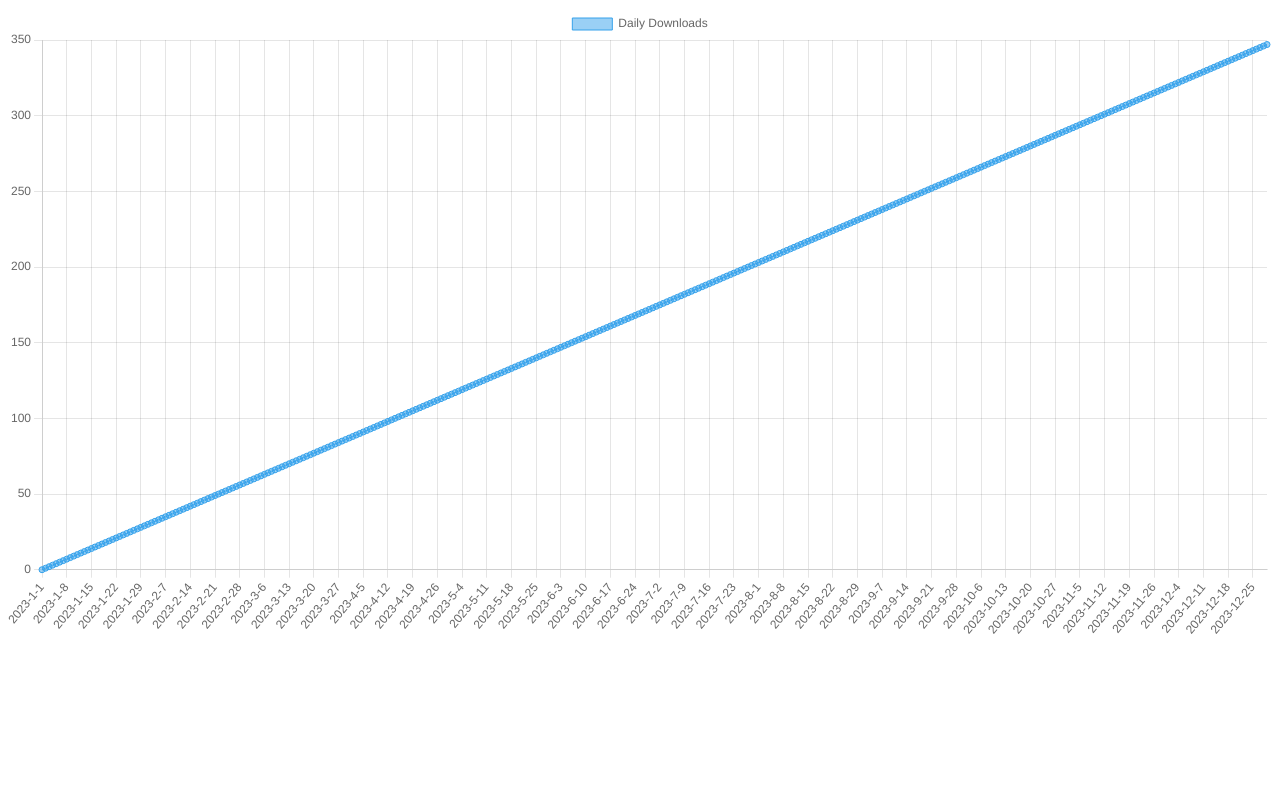
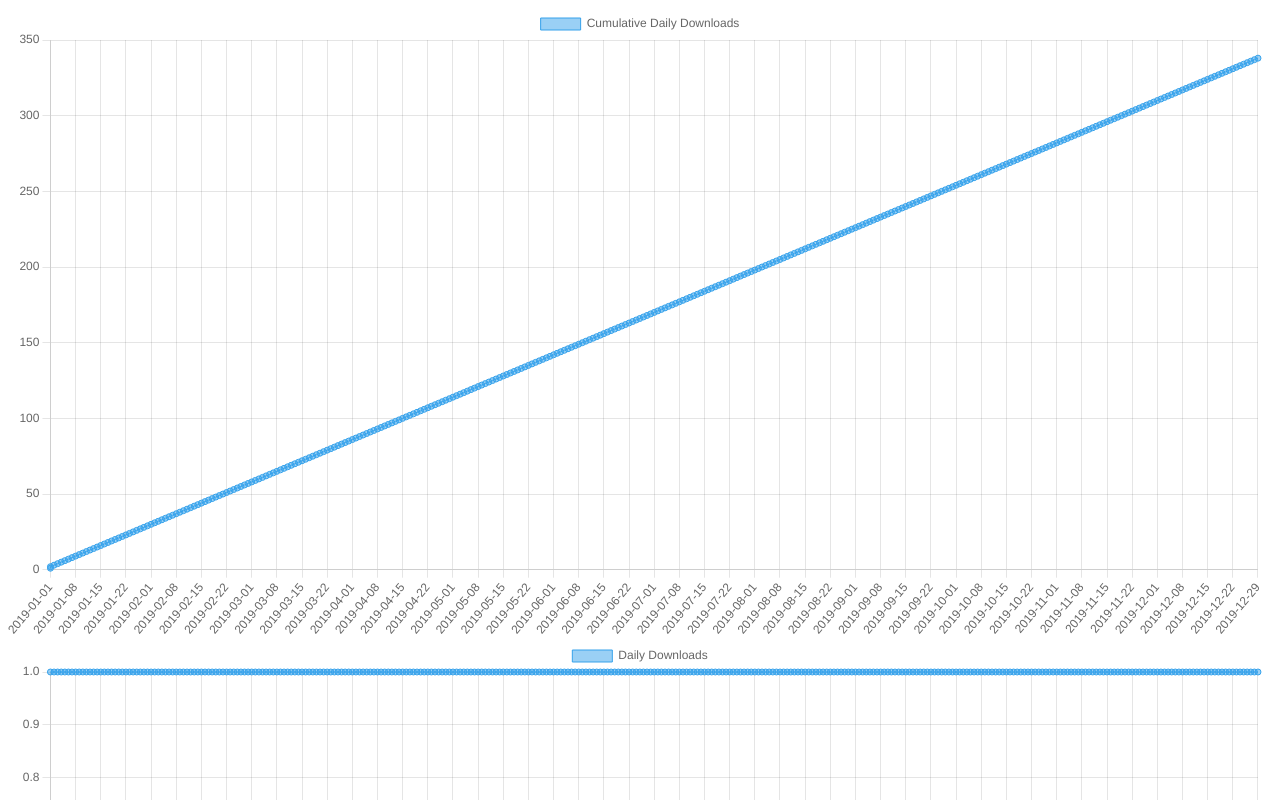
Before and after one commit to risingwavelabs/risingwave-download-metrics, a plain HTML site: page index.html in a window 1280 px wide. Shown: the top 800 px of the page. Drawn offline with nearby package versions, Linux system fonts and the light colour scheme.

Commit message:
fix aggregate_data bug + display both daily count, aggregate count

```diff
--- a/index.html
+++ b/index.html
@@ -1,3 +1,6 @@
+<div>
+  <canvas id="Cumulative Daily Downloads"></canvas>
+</div>
 <div>
   <canvas id="Daily Downloads"></canvas>
 </div>
@@ -6,7 +9,7 @@
 
 <script>
   // Generate 1 year of data, 1 download per day
-  const test_data = () => {
+  async function test_data() {
     let data = []
     for (let month = 1; month <= 12; month++) {
       for (let day = 1; day <= 29; day++) {
@@ -15,22 +18,31 @@
     }
     return data
   }
+  async function fetch_mock_data() {
+    const response = await fetch('https://raw.githubusercontent.com/risingwavelabs/risingwave-download-metrics/main/mock_data.json');
+    const json = await response.json();
+    return json.map(({date, count}) => {
+      return { date, count };
+    });
+  }
+  function aggregate_data(data) {
+    return data.reduce((acc, {date, count}) => {
+      const agg_count = acc[acc.length - 1].count + count;
+      return [...acc, { date, count: agg_count }];
+    }, [data[0]]);
+  }
 
-  const ctx = document.getElementById('Daily Downloads');
+  async function main() {
 
-  const data = test_data();
+    // Uncomment this to use test data.
+    const daily_data = await fetch_mock_data();
+    const aggregated_data = aggregate_data(daily_data);
 
-  const aggregated_data = data.reduce((acc, {date, count}) => {
-    const x = acc.length > 0 ? acc[acc.length - 1].count + 1 : 0;
-    return [...acc, { date, count: x }];
-  }, []);
-  console.log(aggregated_data)
-
-  new Chart(ctx, {
+    new Chart(document.getElementById('Cumulative Daily Downloads'), {
       type: 'line',
       data: {
         datasets: [{
-        label: 'Daily Downloads',
+          label: 'Cumulative Daily Downloads',
           data: aggregated_data,
           borderWidth: 1
         }]
@@ -47,4 +59,28 @@
         }
       }
     });
+
+    new Chart(document.getElementById('Daily Downloads'), {
+      type: 'line',
+      data: {
+        datasets: [{
+          label: 'Daily Downloads',
+          data: daily_data,
+          borderWidth: 1
+        }]
+      },
+      options: {
+        parsing: {
+          xAxisKey: 'date',
+          yAxisKey: 'count'
+        },
+        scales: {
+          y: {
+            beginAtZero: true
+          }
+        }
+      }
+    });
+  }
+  main()
 </script>
```
Lines whose indentation alone changed are shown as unchanged.
